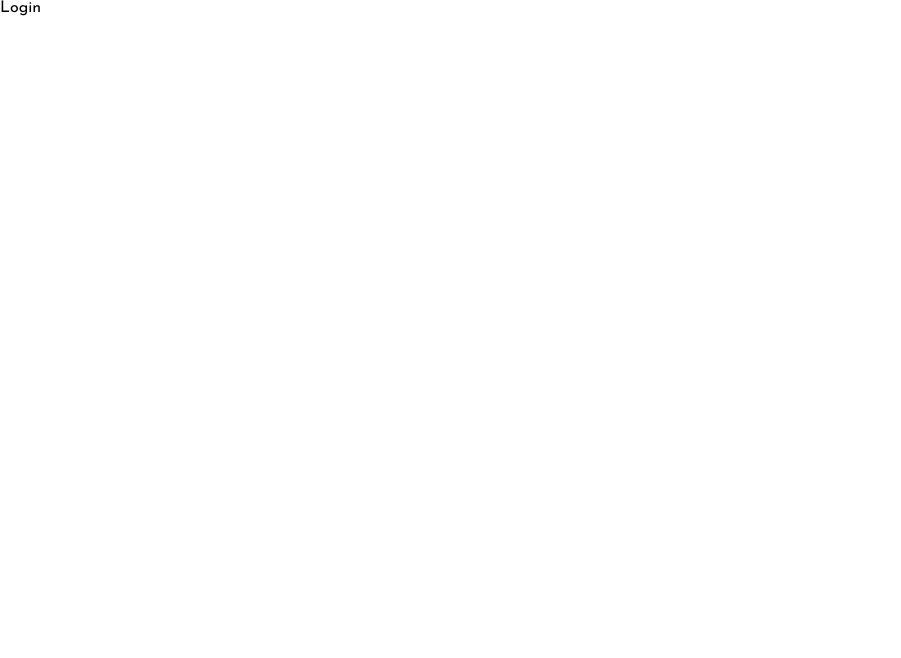
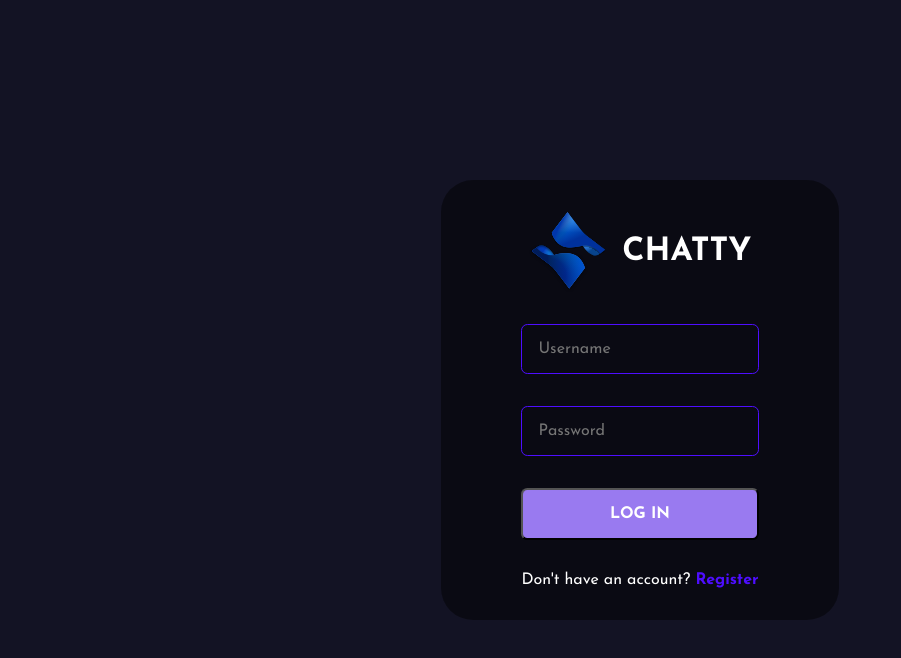
Before and after one commit to yordiyes/Chat-App, a React (Create React App) app in the folder public/: page /login in a window 1280 px wide. Shown: the top 658 px of the page, without its empty margins (0-901 px from the left). Built offline with nearby package versions, Linux system fonts and the light colour scheme; the HTML template or start-up script is replaced by a standard one.

Commit message:
I have been working on the login functionality of the website and add this functionality to it

```diff
--- a/public/public/index.html
+++ b/public/public/index.html
@@ -10,34 +10,13 @@
         content="Web site created using create-react-app"
       />
       <link rel="apple-touch-icon" href="%PUBLIC_URL%/logo192.png" />
-    <!--
-      manifest.json provides metadata used when your web app is installed on a
-      user's mobile device or desktop. See https://developers.google.com/web/fundamentals/web-app-manifest/
-    -->
       <link rel="manifest" href="%PUBLIC_URL%/manifest.json" />
-    <!--
-      Notice the use of %PUBLIC_URL% in the tags above.
-      It will be replaced with the URL of the `public` folder during the build.
-      Only files inside the `public` folder can be referenced from the HTML.
-
-      Unlike "/favicon.ico" or "favicon.ico", "%PUBLIC_URL%/favicon.ico" will
-      work correctly both with client-side routing and a non-root public URL.
-      Learn how to configure a non-root public URL by running `npm run build`.
-    -->
-    <title>React App</title>
+      <title>Chatty</title>
     </head>
     <body>
       <noscript>You need to enable JavaScript to run this app.</noscript>
-    <div id="root"></div>
-    <!--
-      This HTML file is a template.
-      If you open it directly in the browser, you will see an empty page.
+      <div id="root">
 
-      You can add webfonts, meta tags, or analytics to this file.
-      The build step will place the bundled scripts into the <body> tag.
-
-      To begin the development, run `npm start` or `yarn start`.
-      To create a production bundle, use `npm run build` or `yarn build`.
-    -->
+      </div>
     </body>
   </html>
--- a/public/src/pages/Login.jsx
+++ b/public/src/pages/Login.jsx
@@ -1,9 +1,159 @@
-import React from 'react'
+import React, { useState } from 'react';
+import styled from 'styled-components';
+import { Link, useNavigate} from 'react-router-dom';
+import Logo from "../assets/logo.svg";
+import { ToastContainer, toast } from 'react-toastify';
+import 'react-toastify/dist/ReactToastify.css';
+import axios from "axios";
+import { loginRoute } from '../utils/APIRoutes';
 
 function Login() {
+  const navigate = useNavigate();
+  const [values, setValues] = useState({
+    username: "",
+    password: ""
+  });
+
+  const toastOptions = {
+    position: "bottom-right",
+    autoClose: 5000,
+    pauseOnHover: true,
+    draggable: true,
+    theme: "dark"
+  };
+
+  const handleSubmit = async(event) => {
+    event.preventDefault();
+    if (handleValidation()) {
+      const { username, password} = values;
+      const {data} = await axios.post(loginRoute,{
+        username: username.trim(),
+        password
+      });
+      if(data.status===false){
+        toast.error(data.msg, toastOptions)
+      }
+      if(data.status===true){
+        localStorage.setItem('chat-app-user', JSON.stringify(data.user));
+      }
+      navigate("/");
+    }
+  };
+
+  const handleValidation = () => {
+    const { username,  password } = values;
+    if (password === "") {
+      toast.error("Email and Password as required.", toastOptions);
+      return false;
+    } else if (username.length === "") {
+      toast.error("Email and Password as required.", toastOptions);
+      return false;
+    }
+    return true;
+  };
+
+  const handleChange = (event) => {
+    setValues({ ...values, [event.target.name]: event.target.value });
+  };
+
   return (
-    <div>Login</div>
-  )
+    <>
+      <FormContainer>
+        <form onSubmit={(event) => handleSubmit(event)}>
+          <div className="brand">
+            <img src={Logo} alt="Logo Image" />
+            <h1>Chatty</h1>
+          </div>
+          <input
+            type="text"
+            placeholder="Username"
+            name="username"
+            onChange={handleChange} // This should correctly set the username in state
+            minLength={3}
+          />
+
+          <input
+            type="password"
+            placeholder="Password"
+            name="password"
+            onChange={(e) => handleChange(e)}
+          />
+          <button type="submit">Log In</button>
+          <span>
+            Don't have an account? <Link to="/Register">Register</Link>
+          </span>
+        </form>
+      </FormContainer>
+      <ToastContainer />
+    </>
+  );
 }
 
-export default Login
+const FormContainer = styled.div`
+  height: 100vh;
+  width: 100vw;
+  display: flex;
+  flex-direction: column;
+  justify-content: center;
+  gap: 1rem;
+  align-items: center;
+  background-color: #131324;
+  .brand {
+    display: flex;
+    align-items: center;
+    gap: 1rem;
+    justify-content: center;
+    img {
+      height: 5rem;
+    }
+    h1 {
+      text-transform: uppercase;
+      color: white;
+    }
+  }
+  form {
+    display: flex;
+    flex-direction: column;
+    gap: 2rem;
+    background-color: #00000076;
+    border-radius: 2rem;
+    padding: 2rem 5rem;
+    input {
+      background-color: transparent;
+      padding: 1rem;
+      border: 0.1rem solid #4e0eff;
+      border-radius: 0.4rem;
+      color: white;
+      width: 100%;
+      font-size: 1rem;
+      &:focus {
+        border: 0.1rem solid #997af0;
+        outline: none;
+      }
+    }
+    button {
+      background-color: #997af0;
+      color: white;
+      padding: 1rem 2rem;
+      font-weight: bold;
+      cursor: pointer;
+      border-radius: 0.4rem;
+      font-size: 1rem;
+      text-transform: uppercase;
+      transition: 0.5s ease-in-out;
+      &:hover {
+        background-color: #4e0eff;
+      }
+    }
+    span {
+      color: white;
+      a {
+        color: #4e0eff;
+        text-decoration: none;
+        font-weight: bold;
+      }
+    }
+  }
+`;
+
+export default Login;
--- a/public/src/pages/Register.jsx
+++ b/public/src/pages/Register.jsx
@@ -1,11 +1,14 @@
 import React, { useState } from 'react';
 import styled from 'styled-components';
-import { Link } from 'react-router-dom';
+import { Link, useNavigate} from 'react-router-dom';
 import Logo from "../assets/logo.svg";
 import { ToastContainer, toast } from 'react-toastify';
 import 'react-toastify/dist/ReactToastify.css';
+import axios from "axios";
+import { registerRoute } from '../utils/APIRoutes';
 
 function Register() {
+  const navigate = useNavigate();
   const [values, setValues] = useState({
     username: "",
     email: "",
@@ -13,22 +16,49 @@
     confirmPassword: ""
   });
 
-  const handleSubmit = (event) => {
+  const toastOptions = {
+    position: "bottom-right",
+    autoClose: 5000,
+    pauseOnHover: true,
+    draggable: true,
+    theme: "dark"
+  };
+
+  const handleSubmit = async(event) => {
     event.preventDefault();
-    handleValidation();
+    if (handleValidation()) {
+      const { username, email, password} = values;
+      const {data} = await axios.post(registerRoute,{
+        username,
+        email,
+        password
+      });
+      if(data.status===false){
+        toast.error(data.msg, toastOptions)
+      }
+      if(data.status===true){
+        localStorage.setItem('chat-app-user', JSON.stringify(data.user));
+      }
+      navigate("/");
+    }
   };
 
   const handleValidation = () => {
-    const { password, confirmPassword } = values;
+    const { username, email, password, confirmPassword } = values;
     if (password !== confirmPassword) {
-      toast.error("Password and confirm password should be the same.", {
-        position: "bottom-right",  // Updated to match ToastContainer position
-        autoClose: 8000,
-        pauseOnHover: true,
-        draggable: true,
-        theme: "dark"
-      });
+      toast.error("Password and confirm password should be the same.", toastOptions);
+      return false;
+    } else if (username.length < 3) {
+      toast.error("Username should be greater than 3 characters.", toastOptions);
+      return false;
+    } else if (password.length < 8) {
+      toast.error("Password should be equal or greater than 8 characters.", toastOptions);
+      return false;
+    } else if (email === "") {
+      toast.error("Email is required.", toastOptions);
+      return false;
     }
+    return true;
   };
 
   const handleChange = (event) => {
@@ -73,7 +103,7 @@
           </span>
         </form>
       </FormContainer>
-      <ToastContainer position="top-right" autoClose={5000} />
+      <ToastContainer />
     </>
   );
 }
--- /dev/null
+++ b/public/src/utils/APIRoutes.js
@@ -0,0 +1,3 @@
+const host = "http://localhost:3000";
+export const registerRoute = `${host}/api/auth/register`;
+export const loginRoute = `${host}/api/auth/login`;
```
Lines whose indentation alone changed are shown as unchanged.
